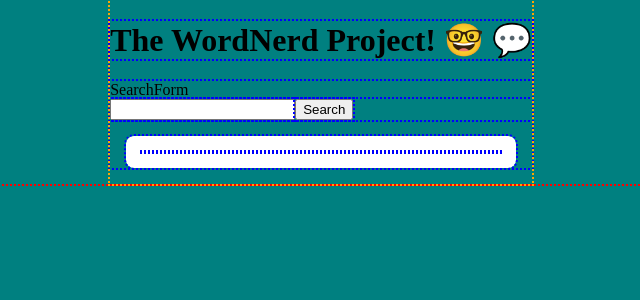
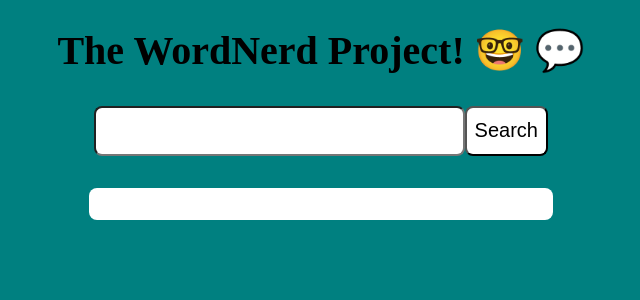
Before and after one commit to Codemon72/word-nerd-project, a React (Create React App) app: page / in a window 1280 px wide. Shown: the top 300 px of the page, without its empty margins (319-959 px from the left). Built offline with nearby package versions, Linux system fonts and the light colour scheme.

Commit message:
more basic styling

```diff
--- a/src/components/SearchForm.js
+++ b/src/components/SearchForm.js
@@ -52,7 +52,7 @@ const SearchForm = () => {
   }
 
   return (
-    <div>SearchForm
+    <div className='SearchForm'>
       <form onSubmit={handleSubmit}>
         <input
           type="text"
--- a/src/index.css
+++ b/src/index.css
@@ -8,6 +8,7 @@ body {
   flex-direction: column;
   align-items: center;
   justify-content: flex-start;
+  font-size: 20px;
 }
 
 ul {
@@ -15,15 +16,36 @@ ul {
   padding: 1rem;
 }
 
+.SearchForm form {
+  border-radius: .5rem;
+  margin: 1rem;
+  display: flex;
+  justify-content: center;
+  margin: 2rem;
+}
+.SearchForm input {
+  width: 80%;
+  border-radius: .5rem;
+  line-height: 1.5;
+  padding: .5rem;
+  font-size: 20px;
+}
+.SearchForm button {
+  background-color: #fff;
+  border-radius: .5rem;
+  padding: .5rem;
+  font-size: 20px;
+}
 .DisplayField {
   background-color: #fff;
   padding: 1rem;
   border-radius: .5rem;
-  margin: 1rem;
+  margin: 2rem;
 }
 
 /* CSS Debugger */
-* { outline: 2px dotted red }
+
+/* * { outline: 2px dotted red }
 * * { outline: 2px dotted green }
 * * * { outline: 2px dotted orange }
-* * * * { outline: 2px dotted blue }
+* * * * { outline: 2px dotted blue } */
```
